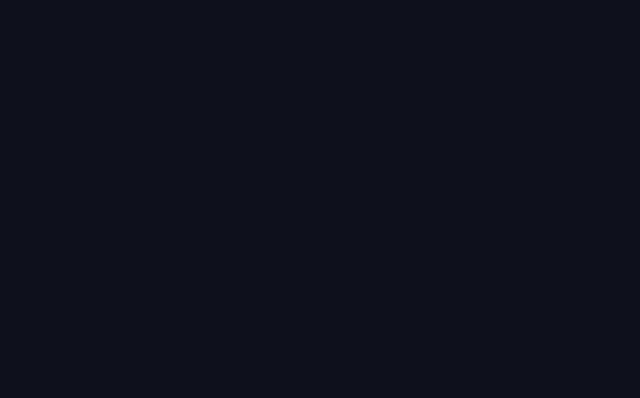
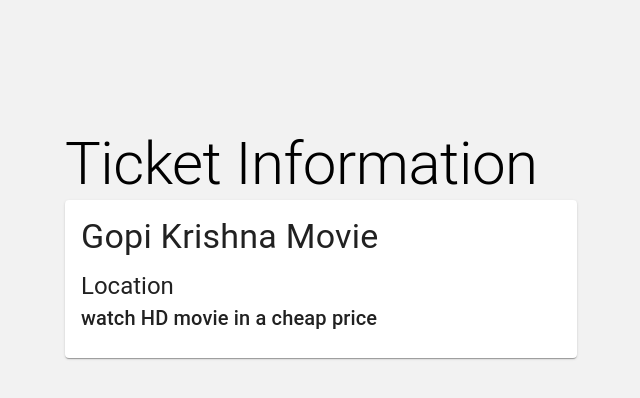
Before and after one commit to dhunganabibek/movie-booking-system, a React (Vite) app in the folder frontend/: page /printticket in a window 1280 px wide. Before the commit this address had no page. Shown: the top 398 px of the page, without its empty margins (319-959 px from the left). Built offline with nearby package versions, Linux system fonts and the light colour scheme.

Commit message:
working state before adding context

```diff
--- a/frontend/package.json
+++ b/frontend/package.json
@@ -3,7 +3,7 @@
   "private": true,
   "version": "0.0.0",
   "type": "module",
-  "proxy": "http://127.0.0.1:5173/",
+  "proxy": "*",
   "scripts": {
     "dev": "vite",
     "build": "vite build",
--- a/frontend/src/App.jsx
+++ b/frontend/src/App.jsx
@@ -3,7 +3,9 @@ import { BrowserRouter, Routes, Route } from "react-router-dom";
 import MovieDisplay from "./components/MovieDisplay/MovieDisplay";
 import Login from "./components/Login/Login";
 import BuyTicket from "./components/BuyTicket/BuyTicket";
+import PrintTicket from "./components/PrintTicket/PrintTicket";
 import Signup from "./Signup/Signup";
+
 
 function App() {
   return (
@@ -15,6 +17,7 @@ function App() {
           <Route path="/login" element={<Login />} />
           <Route path="/buyticket" element={<BuyTicket />} />
           <Route path="/signup" element={<Signup />}></Route>
+          <Route path="/printticket" element={<PrintTicket />}></Route>
         </Routes>
       </BrowserRouter>
     </div>
--- a/frontend/src/components/BuyTicket/BuyTicket.jsx
+++ b/frontend/src/components/BuyTicket/BuyTicket.jsx
@@ -1,4 +1,4 @@
-import { Button, TextField } from "@mui/material";
+import { Button, TextField, Typography } from "@mui/material";
 import { Box, Stack } from "@mui/system";
 import React, { useRef, useState } from "react";
 
@@ -13,46 +13,68 @@ function BuyTicket() {
     <Box sx={{
       backgroundColor:"white"
     }}>
-      <Stack flexDirection="column" py="200px" px="30%" gap={5}>
-      <Typography>
+      <Stack flexDirection="column" py="20px" px="30%" gap={5}>
+
+      <Typography variant="h2">
         User Information
+      </Typography>
+
+      <Stack>
+        <Typography variant="h6">
+          Name
         </Typography>
         <TextField
             id="outlined-basic"
-          label="Name"
             variant="outlined"
             onChange={(event) => {
               setUserInfo({ ...userInfo, name: event.target.value });
             }}
           />
+      </Stack>
+
+      <Stack>
+        <Typography variant="h6">
+          Email
+        </Typography>
         <TextField
           id="outlined-basic"
-          label="Email"
+
           variant="outlined"
           onChange={(event) => {
             setUserInfo({ ...userInfo, email: event.target.value });
           }}
         />
+      </Stack>
+
+      <Stack>
+        <Typography variant="h6">
+          Number of Tickets
+        </Typography>
         <TextField
           id="outlined-basic"
-          label="No. of Tickets"
           variant="outlined"
           onChange={(event) => {
             setUserInfo({ ...userInfo, noofticket: event.target.value });
           }}
         />
+      </Stack>
 
+      <Stack>
+        <Typography variant="h6">
+          Location
+        </Typography>
         <TextField
           id="outlined-basic"
-          label="Location"
           variant="outlined"
           onChange={(event) => {
             setUserInfo({ ...userInfo, location: event.target.value });
           }}
         />
-        <Button variant="contained" onClick={buyTicket}>
+      </Stack>
+        <Button variant="contained" onClick={buyTicket} size="large" href="/printticket">
           Submit
         </Button>
+
       </Stack>
     </Box>
   );
--- a/frontend/src/components/Login/Login.jsx
+++ b/frontend/src/components/Login/Login.jsx
@@ -69,7 +69,7 @@ function Login() {
         {errors.password && errors.password.length > 8 && (
           <p>Password must be 8 characters</p>
         )}
-        <Button href="/" color="success" variant="contained">Submit</Button>
+        <Button href="/movies" color="success" variant="contained">Submit</Button>
         <div style={{ display: "flex", gap: "20px", justifyContent: "center" }}>
           <h5 style={{ font: "Segoe UI", color: "#fff" }}>Need an Account? </h5>
           <Link href="/signup" underline="always" variant="body2">
--- a/frontend/src/components/PrintTicket/PrintTicket.jsx
+++ b/frontend/src/components/PrintTicket/PrintTicket.jsx
@@ -1,8 +1,42 @@
+import { Box, Typography } from '@mui/material'
 import React from 'react'
+import Card from '@mui/material/Card';
+import CardActions from '@mui/material/CardActions';
+import CardContent from '@mui/material/CardContent';
+import Button from '@mui/material/Button';
+
 
 function PrintTicket() {
   return (
-    <div>PrintTicket</div>
+    <Box
+    sx={{
+      backgroundColor:"#F2F2F2",
+      height:"100vh",
+      px: "30%",
+      py: "10%"
+    }}
+    >
+      <Typography variant="h2">
+        Ticket Information
+      </Typography>
+
+      <Card sx={{ minWidth: 375 }}>
+      <CardContent>
+        <Typography  variant="h4" gutterBottom>
+          Gopi Krishna Movie
+        </Typography>
+        <Typography variant="h5" component="div">
+          Location
+        </Typography>
+        <Typography variant="h6" >
+          watch HD movie in a cheap price
+        </Typography>
+        <Typography variant="h6">
+        </Typography>
+      </CardContent>
+    </Card>
+
+    </Box>
   )
 }
 
```
Also changed, not shown: 1 other file (tests, documents, lock files or other folders). Lines whose indentation alone changed are shown as unchanged.
